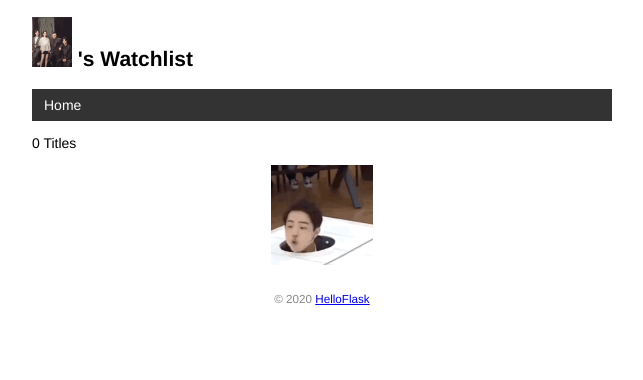
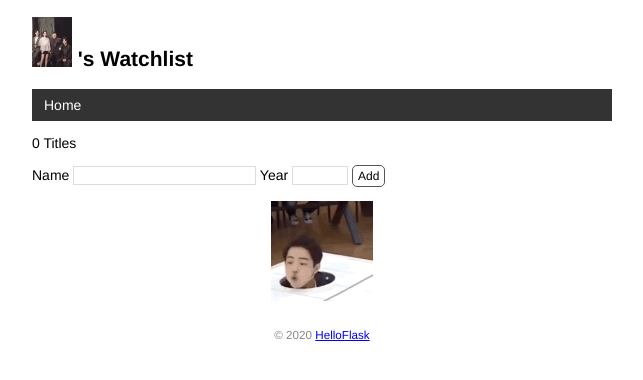
Before and after one commit to Asia-Lichi/book-flight, a Flask app: page / in a window 1280 px wide. Shown: the top 380 px of the page, without its empty margins (318-961 px from the left). Run offline with Flask 2, Linux system fonts and the light colour scheme; data that the repository does not hold is empty.

Commit message:
Create, edit and delete item by form

```diff
--- a/app.py
+++ b/app.py
@@ -85,7 +85,44 @@ def inject_user():
 def page_not_found(e):
     return render_template('404.html'), 404
 
-@app.route('/')
+
+from flask import request, url_for, redirect, flash
+# ...
+@app.route('/', methods=['GET', 'POST'])
 def index():
+    if request.method == 'POST':  # 判断是否是 POST 请求
+        # 获取表单数据
+        title = request.form.get('title')  # 传入表单对应输入字段的 name 值
+        year = request.form.get('year')
+        # 验证数据
+        if not title or not year or len(year) > 4 or len(title) > 60:
+            flash('Invalid input.')  # 显示错误提示
+            return redirect(url_for('index'))  # 重定向回主页
+        # 保存表单数据到数据库
+        movie = Movie(title=title, year=year)  # 创建记录
+        db.session.add(movie)  # 添加到数据库会话
+        db.session.commit()  # 提交数据库会话
+        flash('Item created.')  # 显示成功创建的提示
+        return redirect(url_for('index'))  # 重定向回主页
+    user = User.query.first()
     movies = Movie.query.all()
-    return render_template('index.html', movies=movies)
+    return render_template('index.html', user=user, movies=movies)
+
+@app.route('/movie/edit/<int:movie_id>', methods=['GET', 'POST'])
+def edit(movie_id):
+    movie = Movie.query.get_or_404(movie_id)
+    if request.method == 'POST':  # 处理编辑表单的提交请求
+        title = request.form['title']
+        year = request.form['year']
+        if not title or not year or len(year) > 4 or len(title) > 60:
+            flash('Invalid input.')
+            return redirect(url_for('edit', movie_id=movie_id))# 重定向回对应的编辑页面
+
+
+@app.route('/movie/delete/<int:movie_id>', methods=['POST'])  # 限定只接受 POST 请求
+def delete(movie_id):
+    movie = Movie.query.get_or_404(movie_id)  # 获取电影记录
+    db.session.delete(movie)  # 删除对应的记录
+    db.session.commit()  # 提交数据库会话
+    flash('Item deleted.')
+    return redirect(url_for('index'))  # 重定向回主页
--- a/static/style.css
+++ b/static/style.css
@@ -66,3 +66,56 @@ nav li a:hover {
     border-radius: 5px;
     padding: 3px 5px;
 }
+input[type=submit] {
+    font-family: inherit;
+}
+input[type=text] {
+    border: 1px solid #ddd;
+}
+input[name=year] {
+    width: 50px;
+}
+.btn {
+    font-size: 12px;
+    padding: 3px 5px;
+    text-decoration: none;
+    cursor: pointer;
+    background-color: white;
+    color: black;
+    border: 1px solid #555555;
+    border-radius: 5px;
+}
+.btn:hover {
+    text-decoration: none;
+    background-color: black;
+    color: white;
+    border: 1px solid black;
+}
+input[type=submit] {
+    font-family: inherit;
+}
+input[type=text] {
+    border: 1px solid #ddd;
+}
+input[name=year] {
+    width: 50px;
+}
+.btn {
+    font-size: 12px;
+    padding: 3px 5px;
+    text-decoration: none;
+    cursor: pointer;
+    background-color: white;
+    color: black;
+    border: 1px solid #555555;
+    border-radius: 5px;
+}
+.btn:hover {
+    text-decoration: none;
+    background-color: black;
+    color: white;
+    border: 1px solid black;
+}
+.inline-form {
+ display: inline;
+}
--- a/templates/index.html
+++ b/templates/index.html
@@ -1,12 +1,20 @@
 {% extends 'base.html' %}
 {% block content %}
 <p>{{ movies|length }} Titles</p>
+<form method="post">
+    Name <input type="text" name="title" autocomplete="off" required>
+    Year <input type="text" name="year" autocomplete="off" required>
+    <input class="btn" type="submit" name="submit" value="Add">
+</form>
 <ul class="movie-list">
     {% for movie in movies %}
     <li>{{ movie.title }} - {{ movie.year }}
         <span class="float-right">
-            <a class="imdb" href="https://www.imdb.com/find?q={{movie.title }}" target="_blank" title="Find this movie on IMDb">
-IMDb</a>
+            <a class="btn" href="{{ url_for('edit', movie_id=movie.id) }}">Edit</a>
+            <form class="inline-form" method="post" action="{{ url_for('delete', movie_id=movie.id) }}">
+                <input class="btn" type="submit" name="delete" value="Delete" onclick="return confirm('Are you sure?')">
+            </form>
+            <a class="imdb" href="https://www.imdb.com/find?q={{movie.title }}" target="_blank" title="Find this movie on IMDb">IMDb</a>
         </span>
     </li>
     {% endfor %}
```
Also changed, not shown: templates/edit.html (added, +9 -0 lines).
